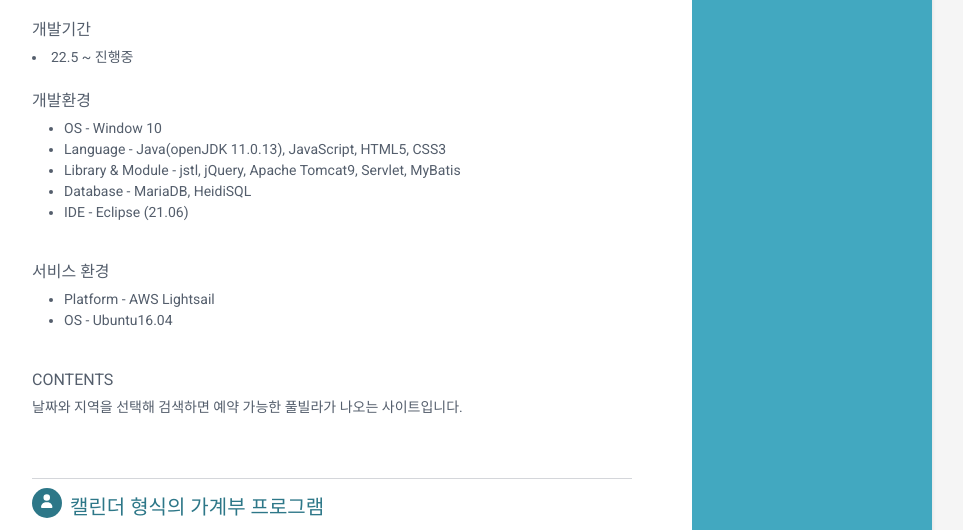
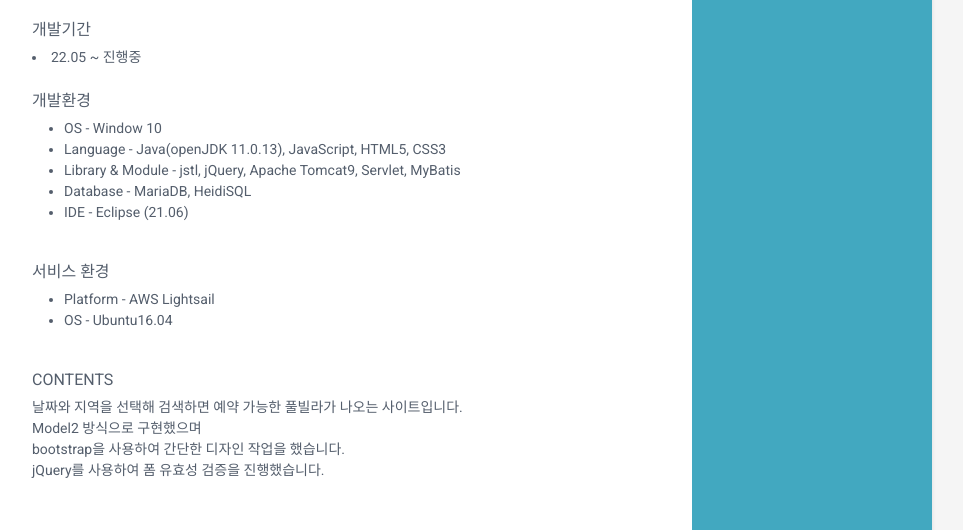
Before and after one commit to jawsjosiah/jawsjosiah.github.io, a plain HTML site: page index.html in a window 1280 px wide. Shown: the part 1841-2371 px from the top of the page, without its empty margins (188-1151 px from the left). Drawn offline with Linux system fonts and the light colour scheme.

Commit message:
Add files via upload

```diff
--- a/index.html
+++ b/index.html
@@ -265,7 +265,7 @@
                     <br>
                     <div class="project-type project-title">개발기간</div>
                     <u1>
-                        <li class="project-type">22.5 ~ 진행중</li>
+                        <li class="project-type">22.05 ~ 진행중</li>
                     </u1>
                     <br>
                     <div class="project-type project-title">개발환경</div>
@@ -285,7 +285,11 @@
                     </ul>
                     <br>
                     <div class="project-type project-title">CONTENTS</div>
-                    <span class="project-tagline">날짜와 지역을 선택해 검색하면 예약 가능한 풀빌라가 나오는 사이트입니다. </span>
+                    <span class="project-tagline">날짜와 지역을 선택해 검색하면 예약 가능한 풀빌라가 나오는 사이트입니다.
+                        <br> Model2 방식으로 구현했으며
+                        <br> bootstrap을 사용하여 간단한 디자인 작업을 했습니다.
+                        <br> jQuery를 사용하여 폼 유효성 검증을 진행했습니다.
+                    </span>
                 </div>
                 <!--//item-->
             </section>
@@ -298,7 +302,7 @@
                     <div class="project-type">
                         <a href="https://github.com/jawsjosiah/cashbook_re" target="_blank"><button
                                 class="btn btn-outline-secondary btn-sm"><i class="fab fa-github"></i>깃허브</button></a>
-                        <a href="http://52.78.42.88/cashbook01/cashBookListByMonthController" target="_blank"><button
+                        <a href="http://52.78.42.88/cashbook01/loginController" target="_blank"><button
                                 class="btn btn-outline-secondary btn-sm"><i
                                     class="fas fa-calendar"></i>프로젝트(AWS)</button></a>
                     </div>
```
